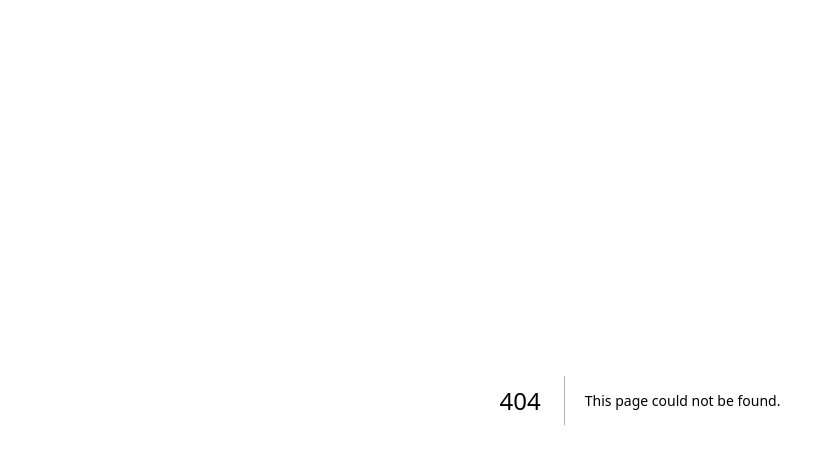
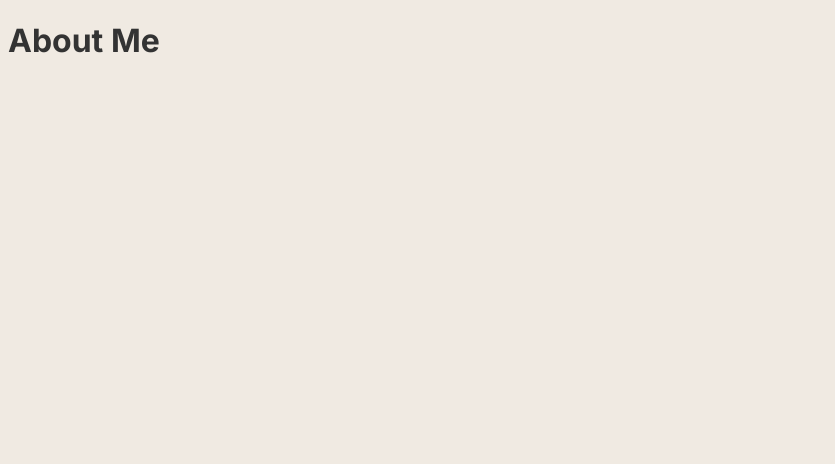
Before and after one commit to chaeyi0731/chaeyi, a Next.js app in the folder chaeyi-portfolio/: page /aboutme in a window 1280 px wide. Before the commit this address had no page. Shown: the top 464 px of the page, without its empty margins (0-835 px from the left). Built offline with nearby package versions, Linux system fonts and the light colour scheme.

Commit message:
Fix: aboutme page 생성

```diff
--- /dev/null
+++ b/chaeyi-portfolio/src/app/aboutme/page.tsx
@@ -0,0 +1,9 @@
+export default function AboutMe() {
+  return (
+    <main>
+      <div>
+        <h1>About Me</h1>
+      </div>
+    </main>
+  );
+}
```
